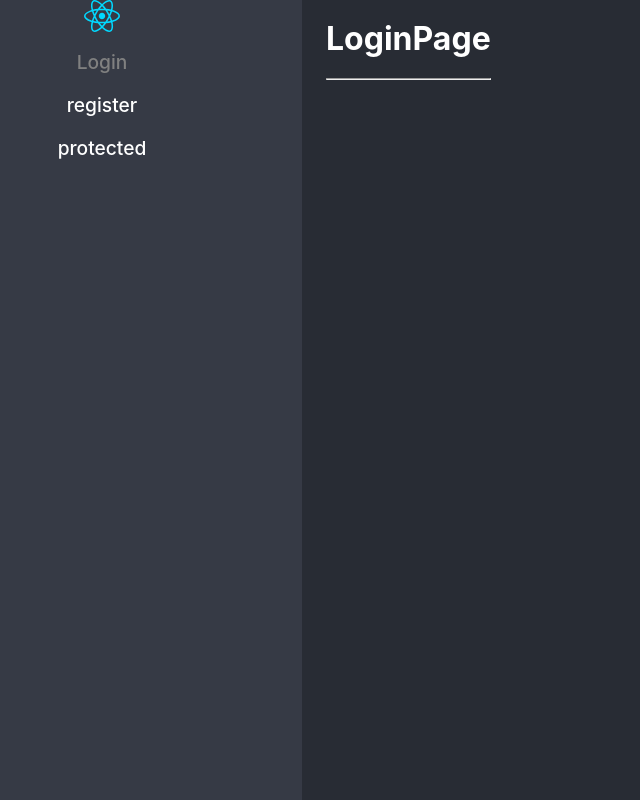
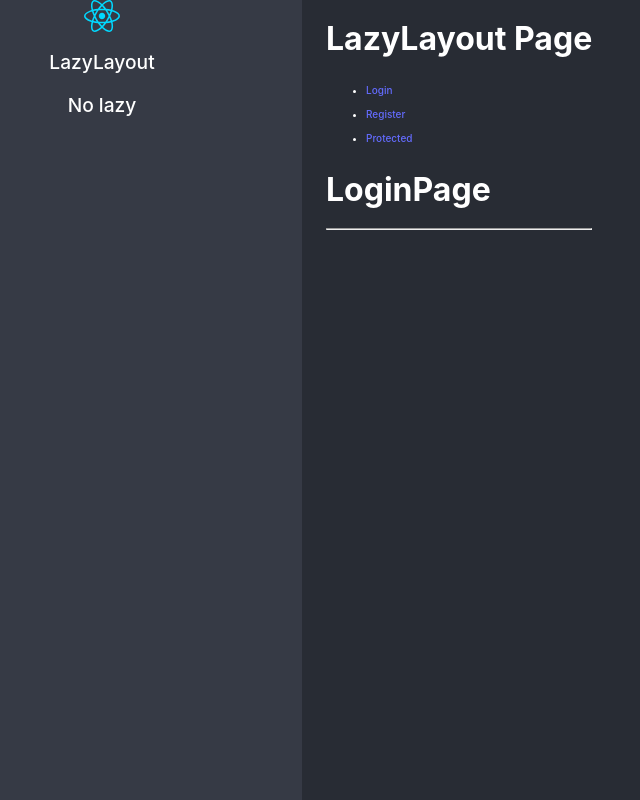
Before and after one commit to RogerCastillo877/initial-react-vite, a React (Vite) app: page /lazyload/login in a window 1280 px wide. Before the commit this address led to /login. Shown: the whole page, without its empty margins (98-738 px from the left). Built offline with nearby package versions, Linux system fonts and the light colour scheme.

Commit message:
Lazy load nested working

```diff
--- /dev/null
+++ b/src/MainModule/layout/LazyLayout.tsx
@@ -0,0 +1,34 @@
+import { NavLink, Routes, Route, Navigate } from 'react-router-dom';
+import { LoginScreen } from '../pages/LoginScreen';
+import { ProtectedPage } from '../pages/ProtectedPage';
+import { RegisterScreen } from '../pages/RegisterScreen';
+
+const LazyLayout = () => {
+  return (
+    <div>
+      <h1>LazyLayout Page</h1>
+      <ul>
+        <li>
+          <NavLink to="login">Login</NavLink>
+        </li>
+        <li>
+          <NavLink to="register">Register</NavLink>
+        </li>
+        <li>
+          <NavLink to="protected">Protected</NavLink>
+        </li>
+      </ul>
+
+      <Routes>
+        <Route path="login" element={<LoginScreen />} />
+        <Route path="register" element={<RegisterScreen />} />
+        <Route path="protected" element={<ProtectedPage />} />
+
+        {/* <Route path="*" element={<div>Not Found</div>} /> */}
+        <Route path="*" element={<Navigate to="login" />} />
+      </Routes>
+    </div>
+  )
+}
+
+export default LazyLayout;
--- a/src/MainModule/pages/LoginScreen.tsx
+++ b/src/MainModule/pages/LoginScreen.tsx
@@ -1,5 +1,5 @@
 
-const LoginScreen = () => {
+export const LoginScreen = () => {
   return (
     <>
       <div>
@@ -10,4 +10,4 @@ const LoginScreen = () => {
   )
 }
 
-export default LoginScreen;
+// export default LoginScreen;
--- /dev/null
+++ b/src/MainModule/pages/NoLazy.tsx
@@ -0,0 +1,8 @@
+
+export const NoLazy = () => {
+  return (
+    <div>
+      <h1>NoLazy Page</h1>
+    </div>
+  )
+}
--- a/src/MainModule/pages/ProtectedPage.tsx
+++ b/src/MainModule/pages/ProtectedPage.tsx
@@ -1,8 +1,8 @@
 
-const ProtectedPage = () => {
+export const ProtectedPage = () => {
   return (
     <div>ProtectedPage</div>
   )
 }
 
-export default ProtectedPage;
+// export default ProtectedPage;
--- a/src/MainModule/pages/RegisterScreen.tsx
+++ b/src/MainModule/pages/RegisterScreen.tsx
@@ -1,8 +1,8 @@
 
-const RegisterScreen = () => {
+export const RegisterScreen = () => {
   return (
     <div>RegisterScreen</div>
   )
 }
 
-export default RegisterScreen;
+// export default RegisterScreen;
--- a/src/routes/Navigation.tsx
+++ b/src/routes/Navigation.tsx
@@ -33,7 +33,7 @@ export const Navigation = () => {
               ))
             }
 
-            <Route path='/*' element={<Navigate to="/login" replace />}></Route>
+            <Route path='/*' element={<Navigate to={routes[0].to} replace />}></Route>
           </Routes>
         </div>
       </BrowserRouter>
--- a/src/routes/routes.ts
+++ b/src/routes/routes.ts
@@ -1,5 +1,5 @@
 import { lazy, LazyExoticComponent } from 'react';
-
+import { NoLazy } from '../MainModule/pages/NoLazy';
 
 type JSXCOmponent = () => JSX.Element;
 
@@ -11,27 +11,19 @@ interface Route {
   children?: Route[];
 }
 
-const Login = lazy(() => import(/* webpackChunkName: "LazyLogin" */ '../MainModule/pages/LoginScreen'));
-const Register = lazy(() => import(/* webpackChunkName: "LazyRegister" */ '../MainModule/pages/RegisterScreen'));
-const Protected = lazy(() => import(/* webpackChunkName: "LazyProtected" */ '../MainModule/pages/ProtectedPage'));
+const LazyLayout = lazy(() => import(/* webpackChunkName: "LazyLayout" */ '../MainModule/layout/LazyLayout'));
 
 export const routes: Route[] = [
   {
-    to: '/login',
-    path: 'login',
-    Component: Login,
-    name: 'Login'
+    path: '/lazyload/*',
+    to: '/lazyload/',
+    Component: LazyLayout,
+    name: 'LazyLayout'
   },
   {
-    to: '/register',
-    path: 'register',
-    Component: Register,
-    name: 'register'
-  },
-  {
-    to: '/protected',
-    path: 'protected',
-    Component: Protected,
-    name: 'protected'
-  },
+    to: '/no-lazy',
+    path: 'no-lazy',
+    Component: NoLazy,
+    name: 'No lazy'
+  }
 ]
```
